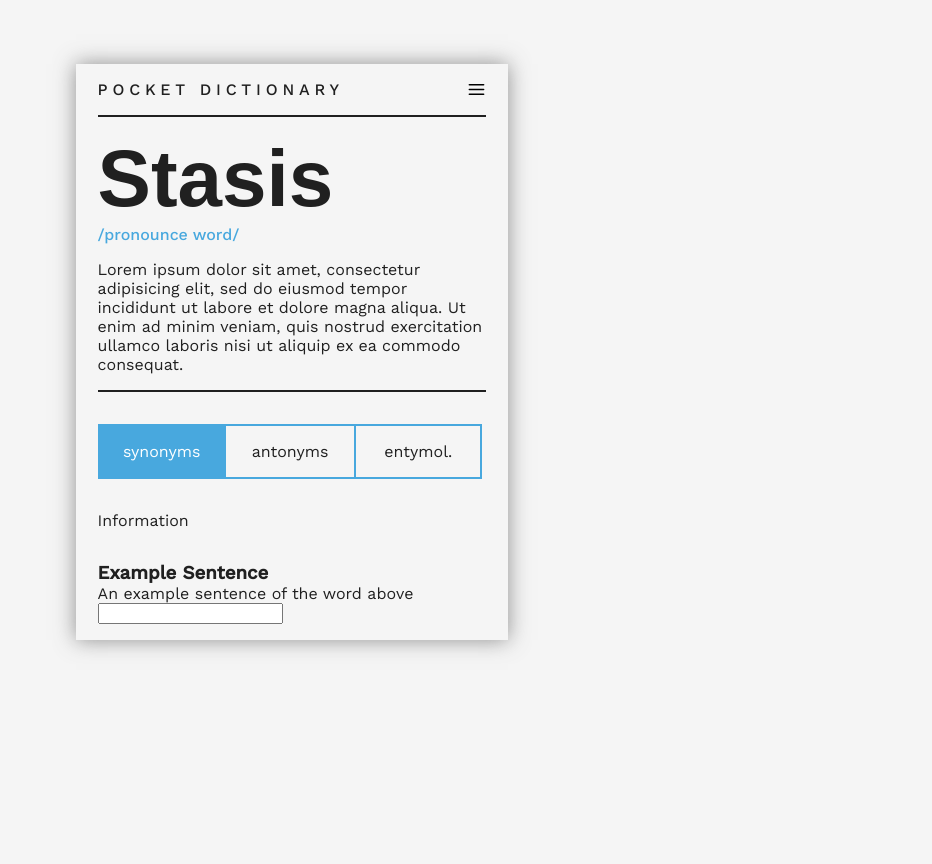
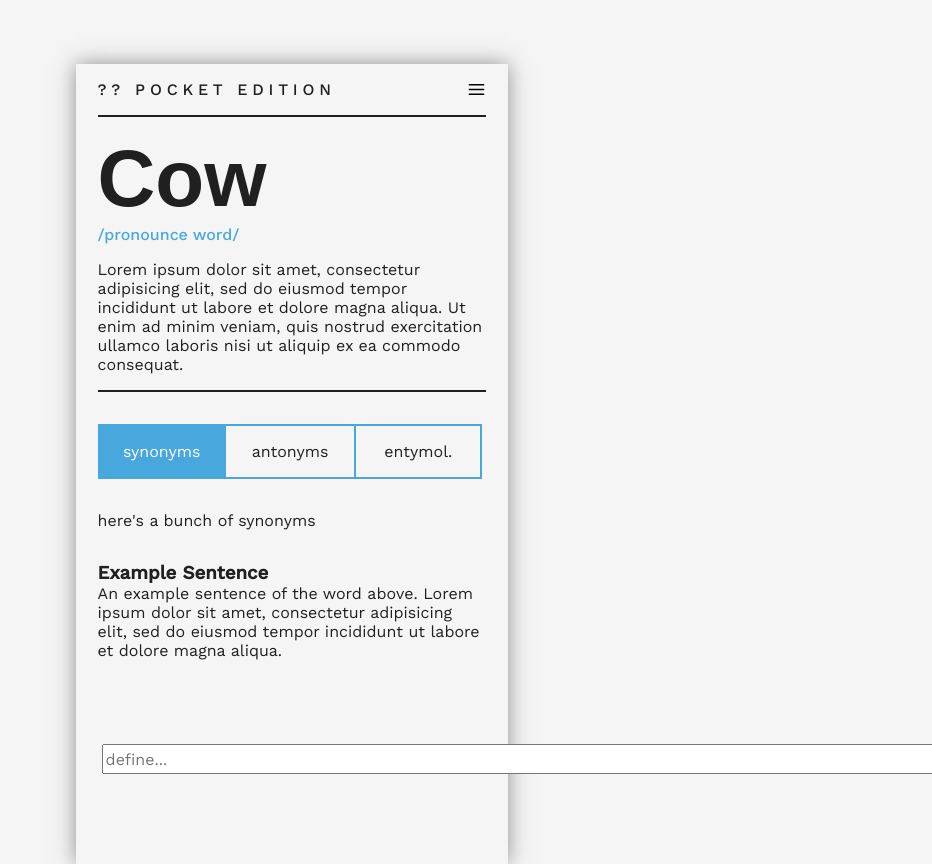
Before and after one commit to ranemagno/mobile-dictionary, a plain HTML site: page client/index.html in a window 1280 px wide. Shown: the whole page, without its empty margins (348-1280 px from the left). Before the commit the page ends 800 px from the top, so only its background shows below. Drawn offline with nearby package versions, Linux system fonts and the light colour scheme; a web font is replaced by a local one.

Commit message:
added : dictionary api

```diff
--- a/client/css/custom.css
+++ b/client/css/custom.css
@@ -41,6 +41,7 @@ body {
 }
 .cont-mobile {
   width: 27em;
+  height: 100vh;
 }
 
 
@@ -133,7 +134,20 @@ li:nth-child(2) {
 }
 /* example word sentence */
 
-
+/* input styling */
+input {
+  position: fixed;
+  bottom: 0;
+  margin: 2%;
+  height: 3vh;
+  width: 90%;
+  font-family: var(--ff-primary);
+  font-size: 1rem;
+}
+input:focus {
+  outline: none;
+}
+/* input styling */
 
 /* Any bigger than mobile */
 @media (min-width: 27em) {
--- a/client/index.html
+++ b/client/index.html
@@ -14,13 +14,13 @@
 
   <div class="cont-mobile">
     <nav>
-      <h2>Pocket Dictionary</h2>
+      <h2>?? Pocket Edition</h2>
       <img src="css/menu.svg" alt="Menu Icon" id="menuIcon">
     </nav>
 
     <section>
       <div class="cont-word-def">
-        <h1>Stasis</h1>
+        <h1 class="word">Stasis</h1>
         <p class="pronounce">/pronounce word/</p>
         <p class="definition">Lorem ipsum dolor sit amet, consectetur adipisicing elit, sed do eiusmod tempor incididunt ut labore et dolore magna aliqua. Ut enim ad minim veniam, quis nostrud exercitation ullamco laboris nisi ut aliquip ex ea commodo consequat. </p>
       </div>
@@ -40,10 +40,10 @@
     <section>
       <div class="cont-word-sent">
         <h3>Example Sentence</h3>
-        <p>An example sentence of the word above</p>
-        <input type="text" name="" value="">
+        <p>An example sentence of the word above. Lorem ipsum dolor sit amet, consectetur adipisicing elit, sed do eiusmod tempor incididunt ut labore et dolore magna aliqua.</p>
       </div>
     </section>
+    <input type="text" id="searchInput" autocomplete="off" value="" placeholder="define...">
   </div>
 
 </body>
--- a/client/js/custom.js
+++ b/client/js/custom.js
@@ -3,6 +3,7 @@
 
   let extras = document.querySelectorAll('.extra');
   let extraInfo = document.querySelector('.extra-info')
+  extraInfo.textContent = `here's a bunch of synonyms`
 
   // Going through the extra tabs and changing to active when clicked
   extras.forEach(extras => {
@@ -18,6 +19,51 @@
     })
   })
 
+  // fetch(`https://api.dictionaryapi.dev/api/v2/entries/en/hello`)
+  // .then(data => { return data.json() })
+  // .then(res => {console.log(res[0].word)})
+  // .catch(err => {console.log(err)})
+
+  let getWordInfo = async ( word ) => {
+    let response = await fetch(`https://api.dictionaryapi.dev/api/v2/entries/en/${word}`).catch(err => {console.log(err)});
+    // without await it will run before the response and the promise will stay pending
+    let data = await response.json();
+    let wordInfo = await data[0];
+
+    console.log(wordInfo);
+    return wordInfo
+  }
+
+  let sorry = async ( word ) => {
+    console.log(`Sorry! Can't seem to find the word - `, word);
+  }
+
+  // Get the input field
+  var input = document.querySelector("#searchInput");
+
+  // Execute a function when the user releases a key on the keyboard
+  input.addEventListener("keyup", function(event) {
+    // Number 13 is the "Enter" key on the keyboard
+    if (event.keyCode === 13) {
+      // Cancel the default action, if needed
+      // https://developer.mozilla.org/en-US/docs/Web/API/Event/preventDefault
+      event.preventDefault();
+      getWordInfo(input.value)
+    }
+  });
+
+  // Result Variables
+  var word = document.querySelector('.word');
+  var pronounce = document.querySelector('.pronounce');
+  var definition = document.querySelector('.definition');
+
+  function udpateInfo() {
+    word.textContent = 'Cow';
+  }
+  udpateInfo();
+
+
+
 
 
 }())
```
